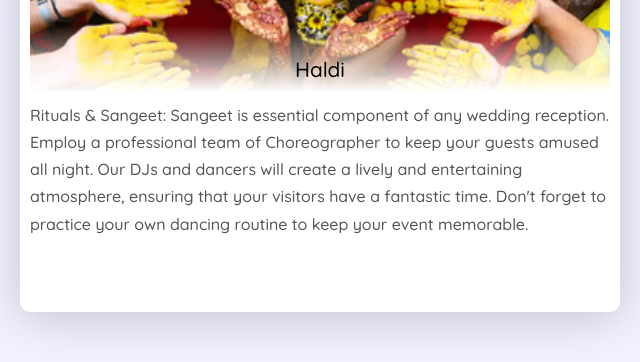
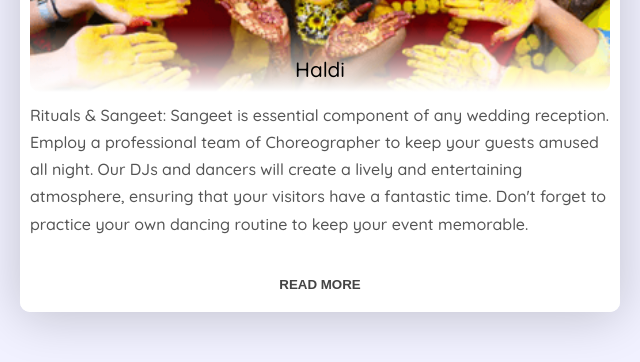
Before and after one commit to github-priyanshu/big-weddings, a plain HTML site: page index.html in a window 1280 px wide. Shown: the part 1547-1909 px from the top of the page, 320-960 px from the left. Drawn offline with nearby package versions, Linux system fonts and the light colour scheme; a web font is replaced by a local one.

Commit message:
Add files via upload

```diff
--- a/css/services.css
+++ b/css/services.css
@@ -91,9 +91,25 @@
   line-height: 1.7em;
   font-weight: lighter;
   height: 200px;
-  overflow: auto;
+  overflow: hidden;
+  scroll-behavior: smooth;
+  -webkit-scroll-behavior: smooth;
+  padding-bottom: 10px;
 }
-
+.serve4 .readMore{
+  position: absolute;
+  bottom: 0;
+  padding: 20px 0px 10px 0px ;
+  background: linear-gradient(#0000,#fff 50%);
+  pointer-events: none;
+  border-radius: 0 0 10px 10px;
+}
+.serve4 .readMore button{
+  pointer-events: auto;
+  font-weight: bold;
+  color: #444;
+  padding: 10px;
+}
 
 @media screen and (max-width: 570px){
   .serveBox .serve4{
--- a/js/serviceMaker.js
+++ b/js/serviceMaker.js
@@ -44,6 +44,9 @@ for(let val in menuData){
       </div>
 
       <p col="#555" class="desc" >${menuData[val].desc}</p>
+      <div class="readMore flex w100p">
+      	<button class="noBtn" onclick="readmore(this.parentElement.previousElementSibling,this)">READ MORE</button>
+      </div>
     </div>`;
 }
 htmlSer+=`
@@ -86,3 +89,9 @@ function changescr(term,elem,total){
 
 	parent.classList.remove('active');
 }
+
+function readmore(elem,me){
+	me.remove();
+	elem.style.overflow="auto";
+	elem.scrollBy(0,100);
+}
```
